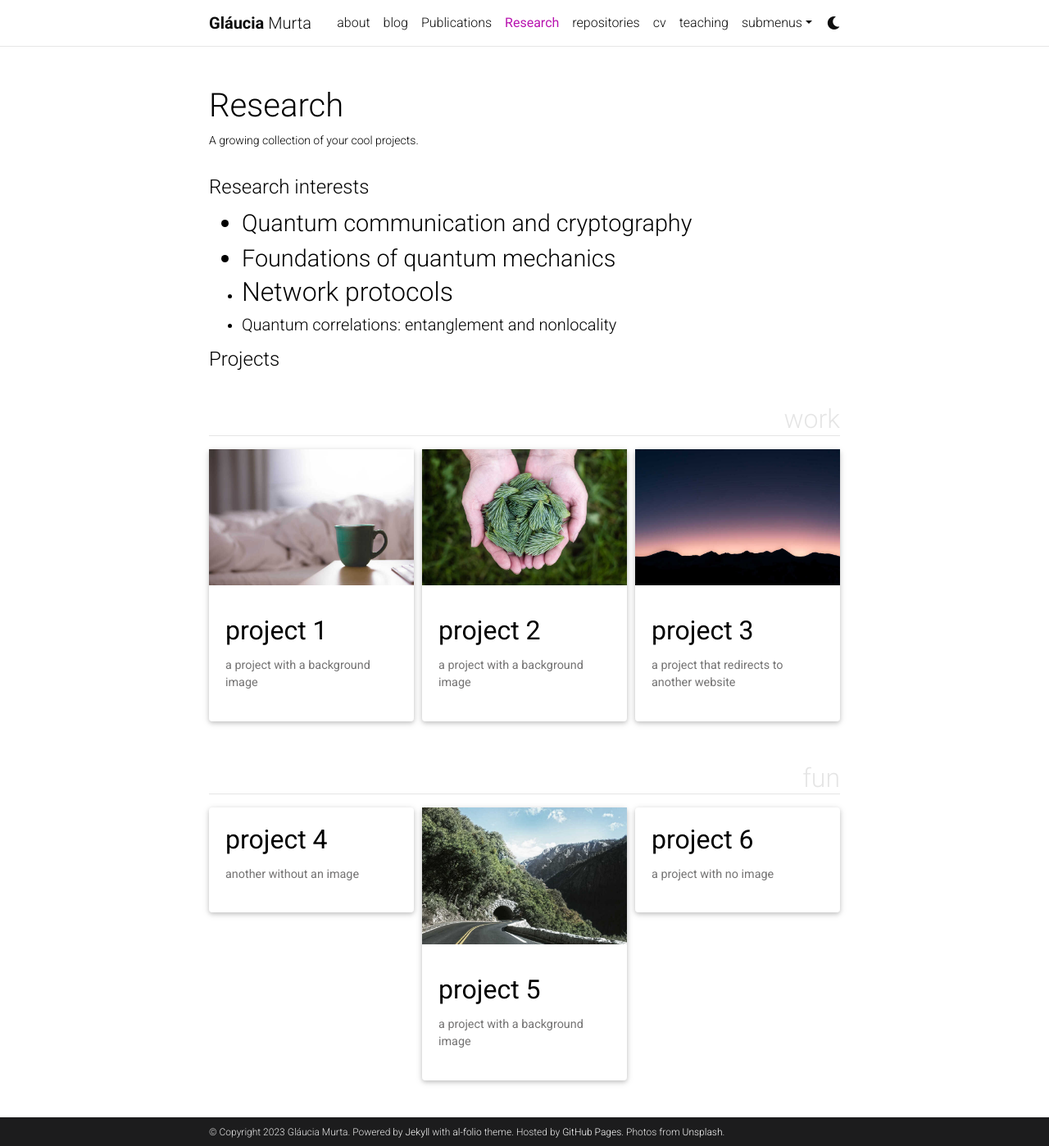
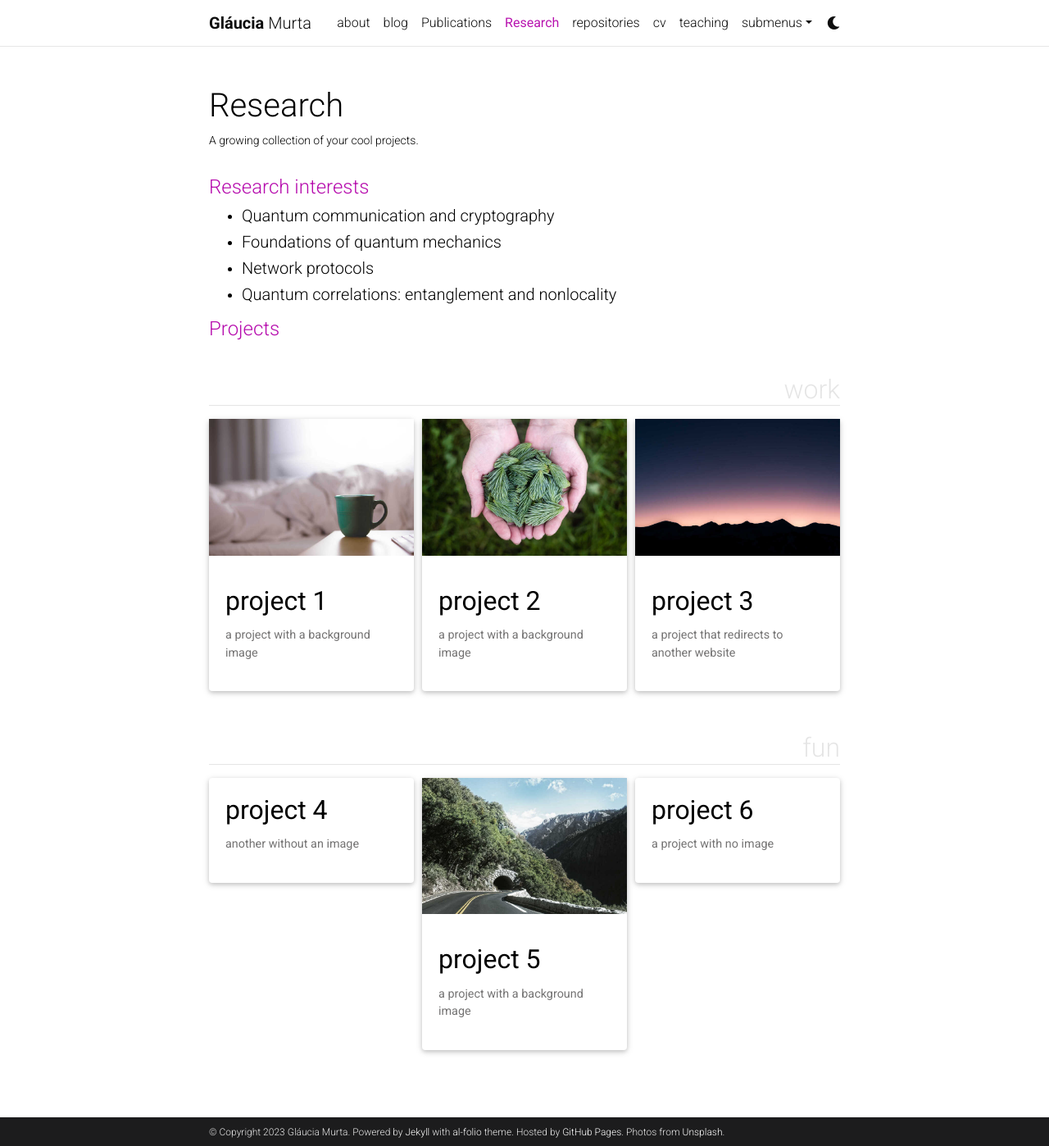
Before and after one commit to glauciamg/glauciamg.github.io, a Jekyll site: the page built from _pages/projects.md, in a window 1280 px wide and 1398 px high. Shown: the whole window at 82% size. Built offline with Jekyll 4.4.1, drawn with Linux system fonts in a browser that asks for light colours; full-size pictures stand in for the smaller copies a plugin makes; comment, search, counter and statistics services are not loaded; a style sheet for code colours, icons or effects is not loaded.

Commit message:
Update projects.md

```diff
--- a/_pages/projects.md
+++ b/_pages/projects.md
@@ -10,22 +10,21 @@ horizontal: false
 ---
 
 <!-- wp:heading -->
-<h4><span style="color: theme-color">Research interests</span></h4>
+<h4><span style="color: var(--global-theme-color)">Research interests</span></h4>
 <!-- /wp:heading -->
 
 <!-- wp:list -->
 <ul>
-<li style="font-size: 1.8rem;">Quantum communication and cryptography</li>
-<li style="font-size: 1.8rem;">Foundations of quantum mechanics</li>
-<li><h2>Network protocols</h2></li>
+<li><h5>Quantum communication and cryptography</h5></li>
+<li><h5>Foundations of quantum mechanics</h5></li>
+<li><h5>Network protocols</h5></li>
 <li><h5>Quantum correlations: entanglement and nonlocality</h5></li>
 </ul>
 <!-- /wp:list -->
 
 <!-- wp:heading -->
-<h4>Projects</h4>
+<h4><span style="color: var(--global-theme-color)">Projects</span></h4>
 <!-- /wp:heading -->
-
 
 <!-- pages/projects.md -->
 <div class="projects">
```
